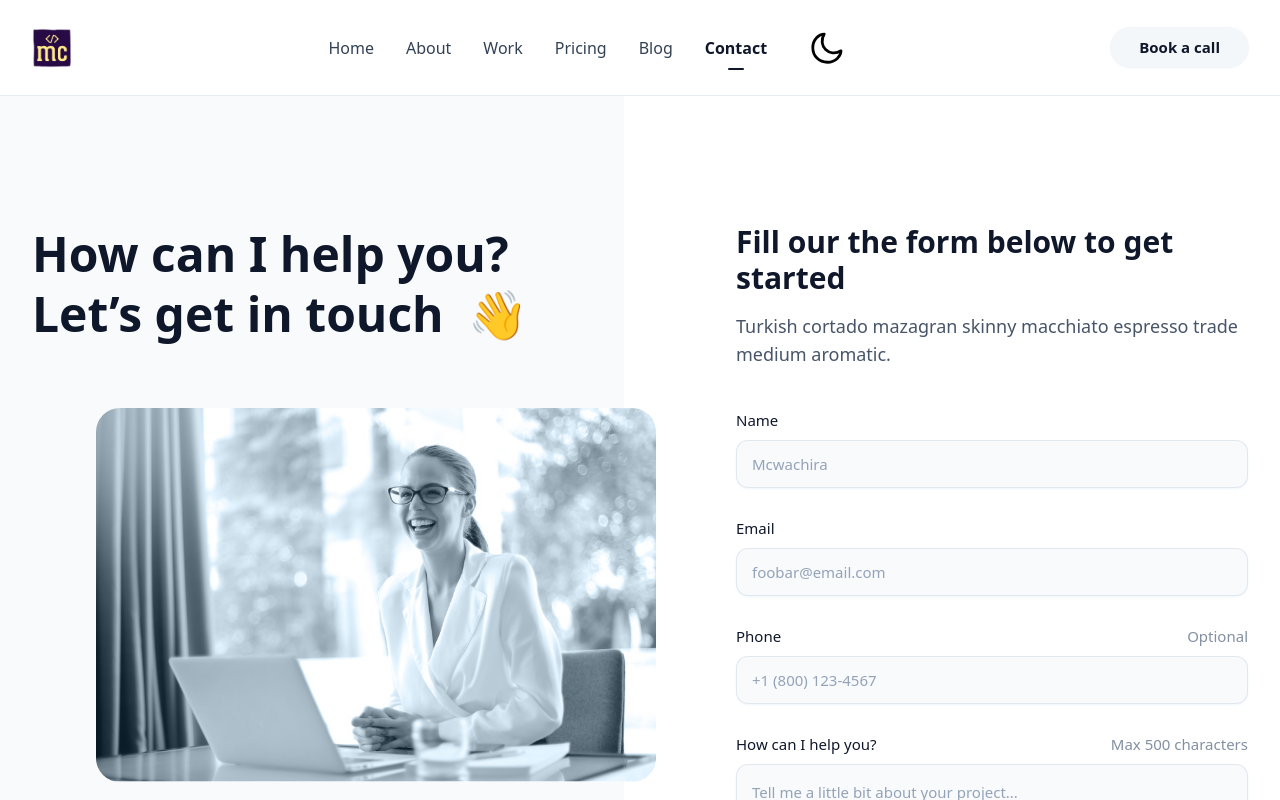
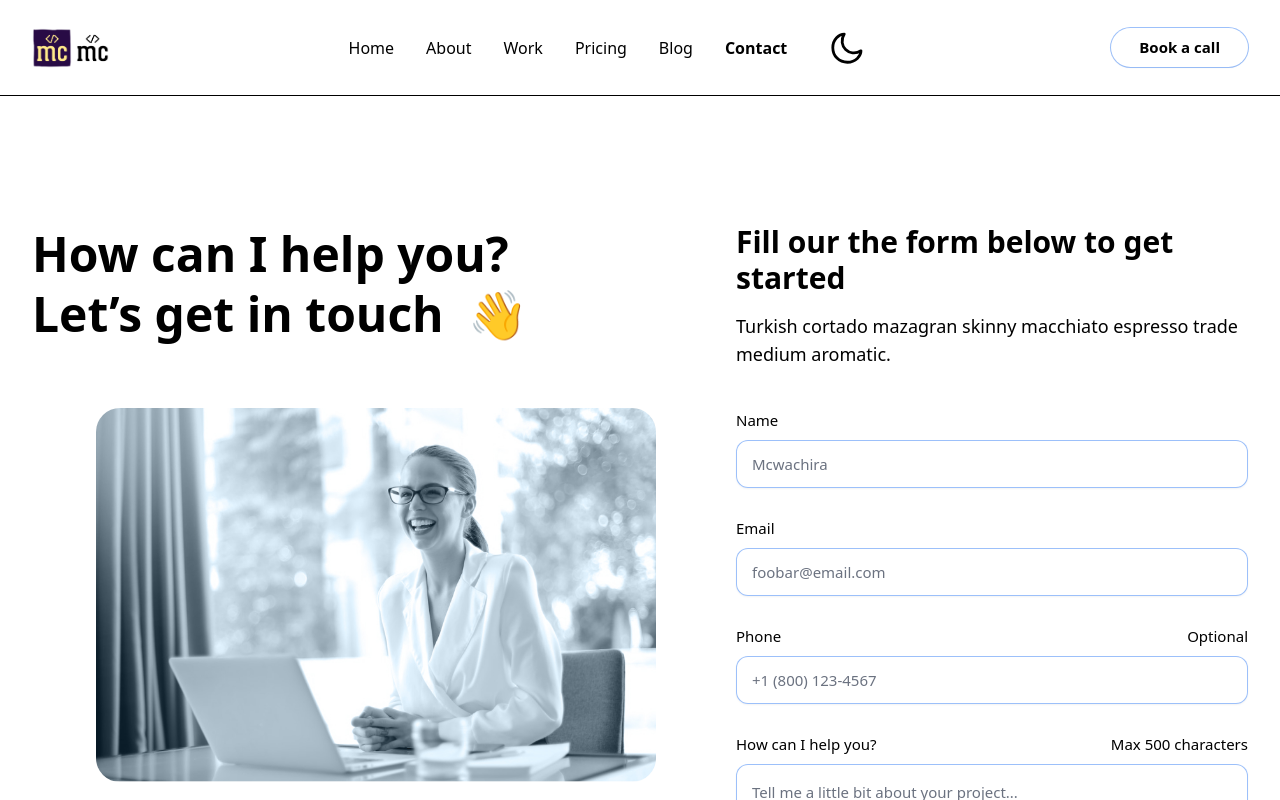
Before and after one commit to mcwachira/mcwachira.com, a Next.js app: page /contact in a window 1280 px wide. Shown: the top 800 px of the page. Built offline with nearby package versions, Linux system fonts and the light colour scheme.

Commit message:
added dark mode support

```diff
--- a/src/components/Header/Navbar.tsx
+++ b/src/components/Header/Navbar.tsx
@@ -137,13 +137,13 @@ const Navbar = () => {
                 src='/logo/png/color.png'
                 alt=""
                 width={50} height={50}
-                className="h-8 w-auto sm:h-9 md:hidden lg:block lg:h-10"
+                className="h-8 w-auto sm:h-9 md:hidden lg:block lg:h-10 dark:hidden"
               />
               <Image
-                src='/logo/png/color.png'
+                src='/logo/png/white.png'
                 alt=""
                 width={50} height={50}
-                className="hidden h-8 w-auto md:block lg:hidden"
+                className="hidden h-8 w-auto sm:h-9 md:hidden lg:block lg:h-10 dark:block"
               />
             </Link>
           </div>
--- a/src/components/Header/ThemeToggler.tsx
+++ b/src/components/Header/ThemeToggler.tsx
@@ -22,6 +22,9 @@ const ThemeToggler = () =>{
             strokeWidth="2"
             strokeLinecap="round"
             strokeLinejoin="round"
+            fill="white"
+            stroke="black"
+
           />
         </svg>
         <svg
--- a/src/pages/_app.tsx
+++ b/src/pages/_app.tsx
@@ -1,6 +1,13 @@
 import '@/styles/globals.css'
+import { ThemeProvider } from 'next-themes'
 import type { AppProps } from 'next/app'
 
 export default function App({ Component, pageProps }: AppProps) {
-  return <Component {...pageProps} />
+  return (
+
+    <ThemeProvider attribute="class">
+  <Component {...pageProps} />
+
+  </ThemeProvider>
+  )
 }
--- a/tailwind.config.ts
+++ b/tailwind.config.ts
@@ -23,6 +23,10 @@ const config: Config = {
       '7xl': ['4.5rem', { lineHeight: '1.125' }],
       '8xl': ['6rem', { lineHeight: '1.125' }],
       '9xl': ['8rem', { lineHeight: '1' }],
+    },
+    colors: {
+dark:"#0F172A",
+light: '#ffffff',
     },
     extend: {
       // fontFamily: {
```
